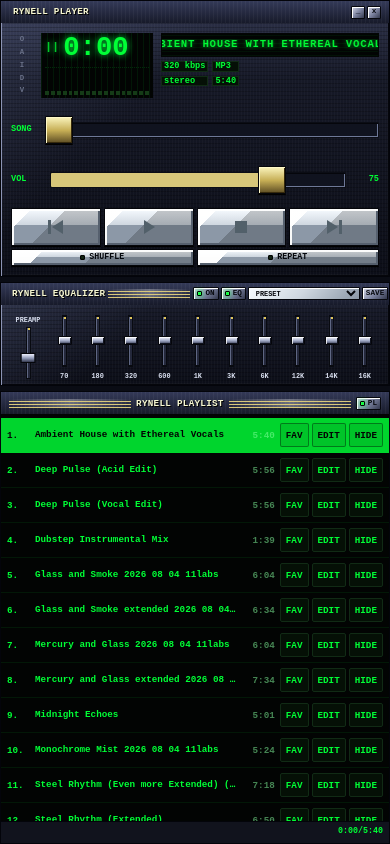
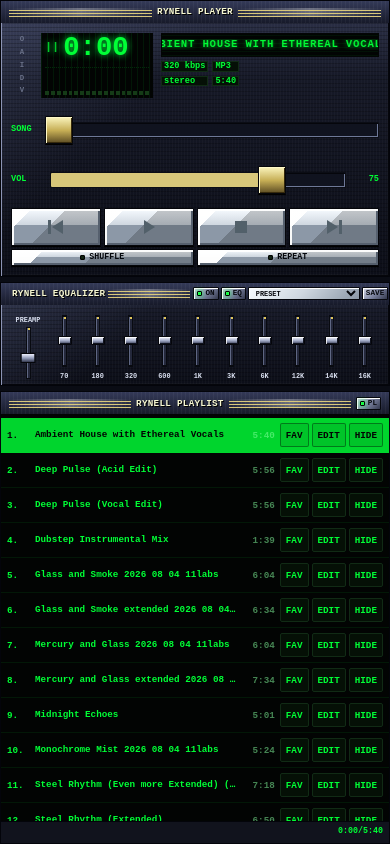
Before and after one commit to tompat1/musicplayer, a React (Vite) app: page / in a window 390 px wide. Built offline with nearby package versions, Linux system fonts and the light colour scheme.

Commit message:
feat: enhance Winamp window bar layout and slider control styles for improved responsiveness

```diff
--- a/src/components/AudioPlayer.jsx
+++ b/src/components/AudioPlayer.jsx
@@ -166,7 +166,17 @@ function Slider({ label, value, onChange }) {
   );
 
   return (
-    <div className="slider-field" aria-label={label}>
+    <div
+      className="slider-field"
+      aria-label={label}
+      onPointerDown={(event) => {
+        if (event.target !== event.currentTarget || !sliderRef.current) return;
+        sliderRef.current.setPointerCapture(event.pointerId);
+        activePointerId.current = event.pointerId;
+        event.preventDefault();
+        updateValue(event);
+      }}
+    >
       <div
         ref={sliderRef}
         className="slider-track"
@@ -437,9 +447,9 @@ function WinampWindowBar({ title, children, quiet = false, onPointerDown, onPoin
       onPointerMove={onPointerMove}
       onPointerUp={onPointerUp}
     >
-      {!quiet && <span className="winamp-title-lines" aria-hidden="true" />}
+      <span className="winamp-title-lines" aria-hidden="true" />
       <strong>{title}</strong>
-      {!quiet && <span className="winamp-title-lines" aria-hidden="true" />}
+      <span className="winamp-title-lines" aria-hidden="true" />
       <div className="winamp-window-tools">{children}</div>
     </div>
   );
--- a/src/styles.css
+++ b/src/styles.css
@@ -1928,12 +1928,11 @@ h1 {
 }
 
 .winamp-window-bar.is-quiet {
-  grid-template-columns: minmax(0, 1fr) auto;
-  justify-items: start;
+  grid-template-columns: 1fr auto 1fr auto;
 }
 
 .winamp-window-bar.is-quiet strong {
-  padding-left: 4px;
+  justify-self: center;
 }
 
 .winamp-window-bar.is-quiet .winamp-window-tools {
@@ -2595,12 +2594,40 @@ h1 {
   }
 
   .winamp-window-bar {
+    grid-template-columns: minmax(0, 1fr) auto minmax(0, 1fr) auto;
     min-height: calc(22px + env(safe-area-inset-top) / 3);
     padding-inline: 8px;
     cursor: default;
     touch-action: auto;
   }
 
+  .winamp-window-bar strong {
+    justify-self: center;
+    white-space: nowrap;
+  }
+
+  .winamp-title-lines {
+    width: 100%;
+    min-width: 0;
+  }
+
+  .winamp-window-tools {
+    justify-self: end;
+  }
+
+  .winamp-player-panel .winamp-window-tools {
+    display: none;
+  }
+
+  .winamp-window-bar.is-quiet {
+    grid-template-columns: minmax(0, 1fr) auto minmax(0, 1fr);
+    justify-items: stretch;
+  }
+
+  .winamp-window-bar.is-quiet strong {
+    padding-left: 0;
+  }
+
   .winamp-window-bar:active {
     cursor: default;
   }
@@ -2640,7 +2667,15 @@ h1 {
   }
 
   .winamp-slider-control .slider-field {
+    position: relative;
     min-height: 46px;
+  }
+
+  .winamp-slider-control .slider-field::before {
+    content: "";
+    position: absolute;
+    inset: 4px 0;
+    pointer-events: none;
   }
 
   .winamp-slider-control .slider-track {
```
